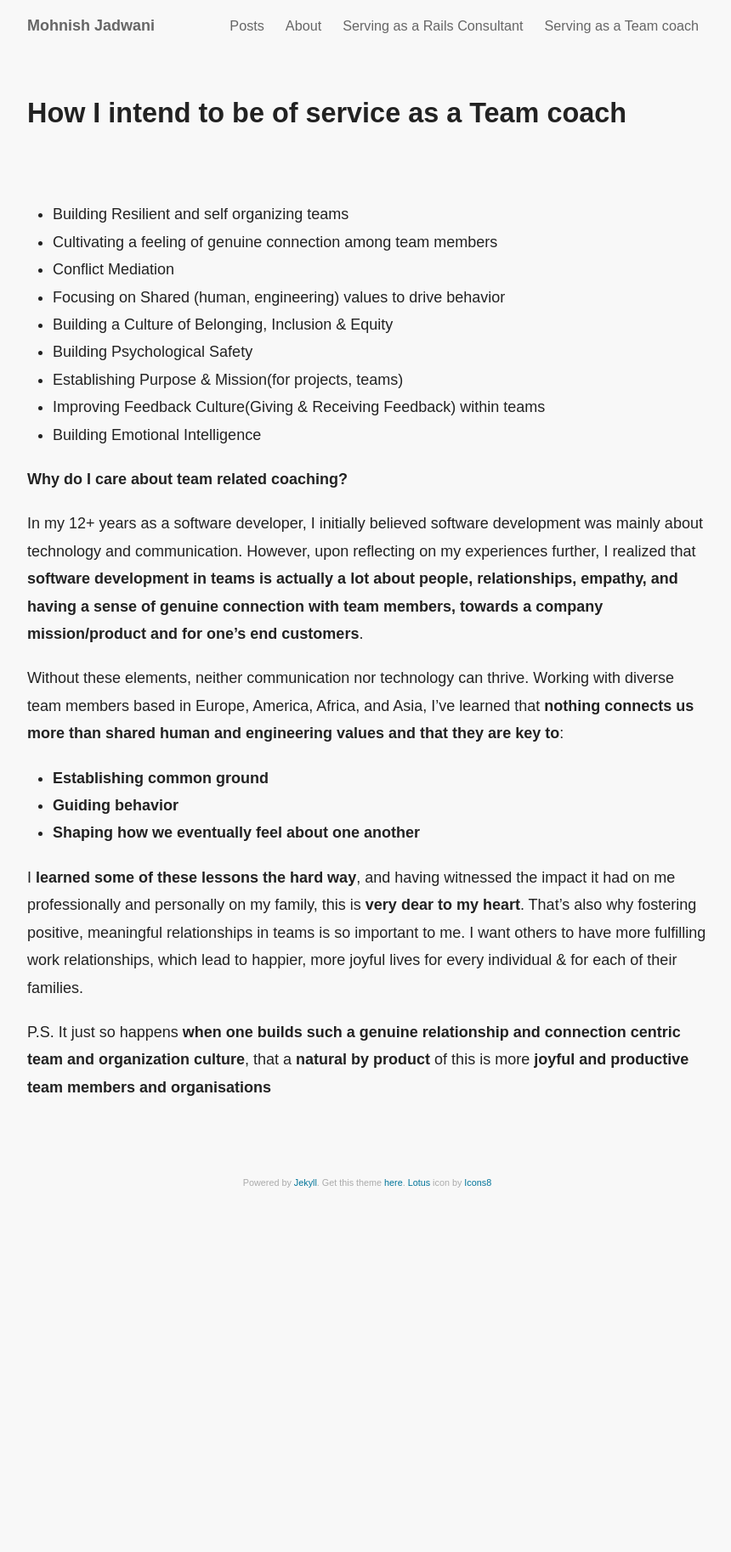
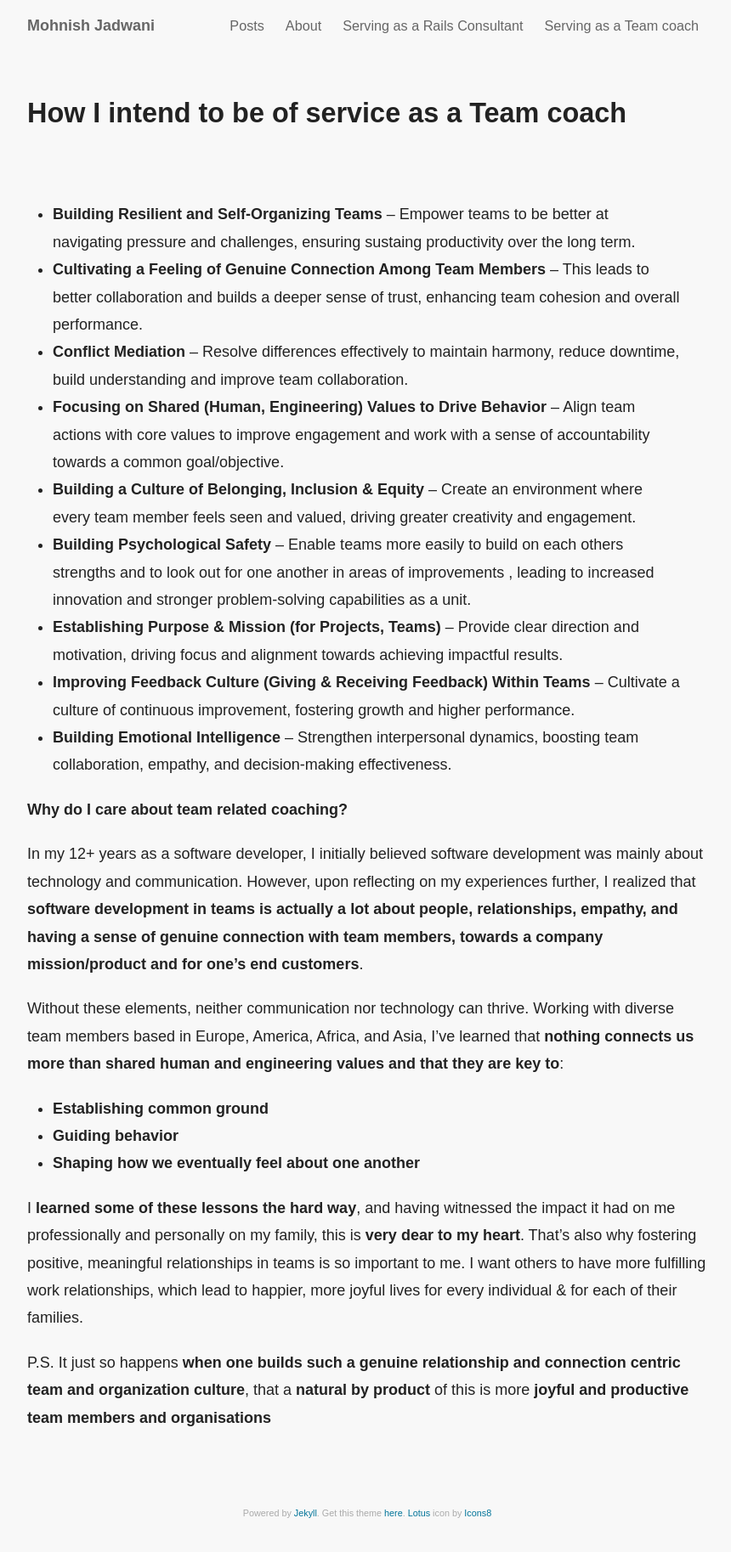
Before and after one commit to boddhisattva/website, a Jekyll site: the page built from being_of_service_as_a_team_coach/index.md, in a window 1280 px wide. Shown: the whole page at 85% size, without its empty margins (208-1068 px from the left). Built offline with Jekyll 4.4.1, drawn with Linux system fonts in a browser that asks for light colours; before the commit the page ends 1438 px from its top, so only the background shows below that.

Commit message:
Specify benefits associated with each focus area

```diff
--- a/being_of_service_as_a_team_coach/index.md
+++ b/being_of_service_as_a_team_coach/index.md
@@ -4,16 +4,15 @@ title: "How I intend to be of service as a Team coach"
 date:  2024-09-23 09:24:35
 ---
 
-- Building Resilient and self organizing teams
-- Cultivating a feeling of genuine connection among team members
-- Conflict Mediation
-- Focusing on Shared (human, engineering) values to drive behavior
-- Building a Culture of Belonging, Inclusion & Equity
-- Building Psychological Safety
-- Establishing Purpose & Mission(for projects, teams)
-- Improving Feedback Culture(Giving & Receiving Feedback) within teams
-- Building Emotional Intelligence
-
+- **Building Resilient and Self-Organizing Teams** – Empower teams to be better at navigating pressure and challenges, ensuring sustaing productivity over the long term.
+- **Cultivating a Feeling of Genuine Connection Among Team Members** – This leads to better collaboration and builds a deeper sense of trust, enhancing team cohesion and overall performance.
+- **Conflict Mediation** – Resolve differences effectively to maintain harmony, reduce downtime, build understanding and improve team collaboration.
+- **Focusing on Shared (Human, Engineering) Values to Drive Behavior** – Align team actions with core values to improve engagement and work with a sense of accountability towards a common goal/objective.
+- **Building a Culture of Belonging, Inclusion & Equity** – Create an environment where every team member feels seen and valued, driving greater creativity and engagement.
+- **Building Psychological Safety** – Enable teams more easily to build on each others strengths and to look out for one another in areas of improvements , leading to increased innovation and stronger problem-solving capabilities as a unit.
+- **Establishing Purpose & Mission (for Projects, Teams)** – Provide clear direction and motivation, driving focus and alignment towards achieving impactful results.
+- **Improving Feedback Culture (Giving & Receiving Feedback) Within Teams** – Cultivate a culture of continuous improvement, fostering growth and higher performance.
+- **Building Emotional Intelligence** – Strengthen interpersonal dynamics, boosting team collaboration, empathy, and decision-making effectiveness.
 
 **Why do I care about team related coaching?**
 
```
